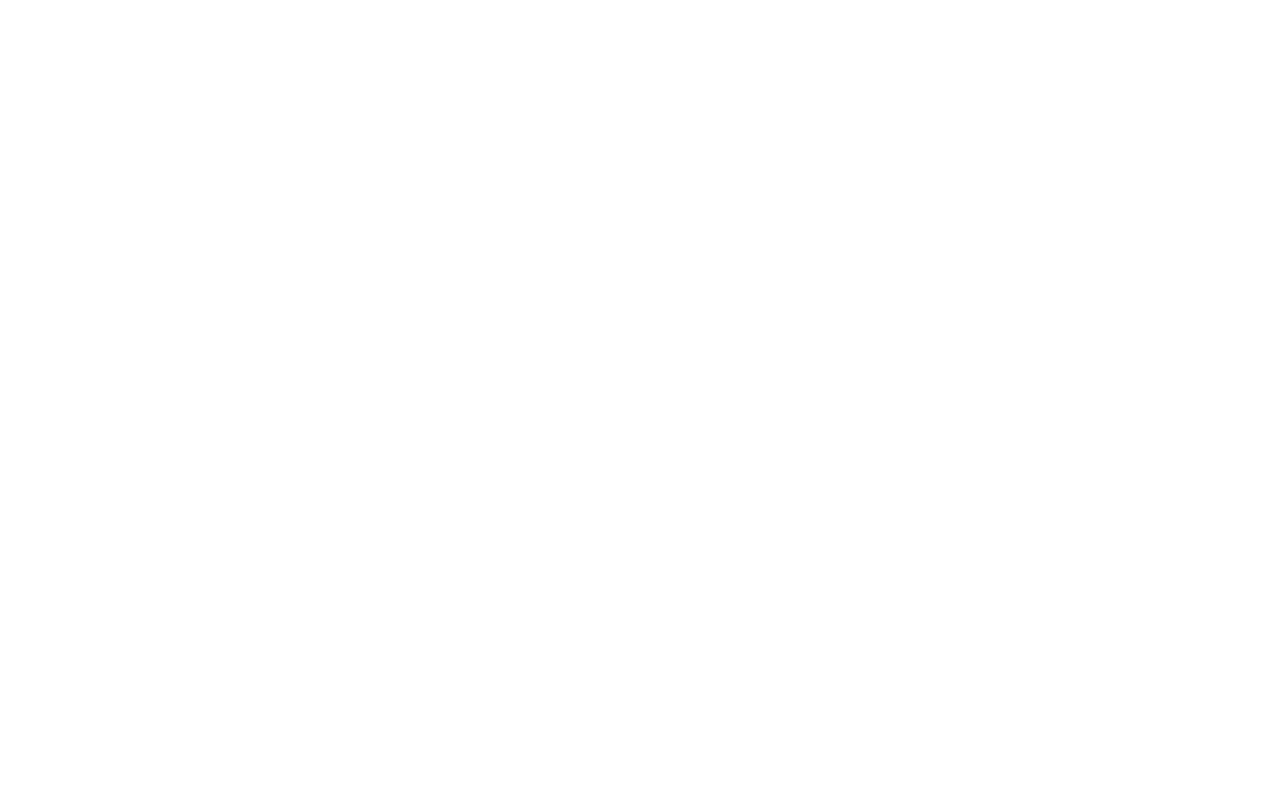
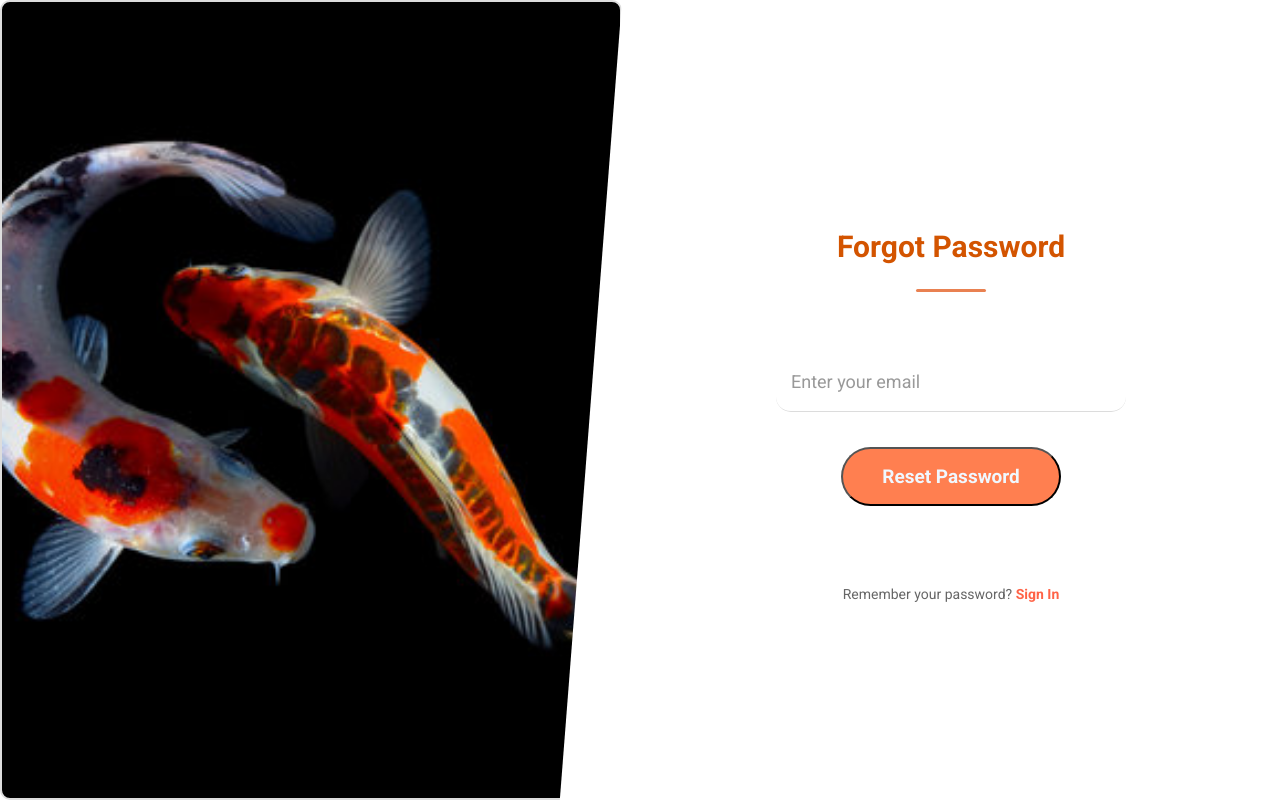
Before and after one commit to ZuuSaitoh/SWP391_Team3, a React (Vite) app in the folder website/koi-pond-building/: page /forgotpassword in a window 1280 px wide. Built offline with nearby package versions, Linux system fonts and the light colour scheme.

Commit message:
forgetpassword

```diff
--- a/website/koi-pond-building/src/App.jsx
+++ b/website/koi-pond-building/src/App.jsx
@@ -5,7 +5,7 @@
 import "./index.css";
 import LoginPage from "./page/login/login.jsx";
 import RegisterPage from "./page/register/register.jsx";
-import ForgotPassword from "./page/forgetpassword/forgetpassword.jsx";
+import ForgotPassword from "./page/forgotpassword/forgotpassword.jsx";
 
 function App() {
   const router = createBrowserRouter([
@@ -25,7 +25,7 @@
     },
     {
       path: "forgotpassword",
-      element: <forgotpassword/>,
+      element: <ForgotPassword/>,
     },
   ]);
 
--- a/website/koi-pond-building/src/main.jsx
+++ b/website/koi-pond-building/src/main.jsx
@@ -3,7 +3,7 @@
 import App from "./App.jsx";
 import "./index.css";
 import Register from "./page/register/register.jsx";
-import ForgotPassword from "./page/forgetpassword/forgetpassword.jsx";
+import ForgotPassword from "./page/forgotpassword/forgotpassword.jsx";
 import 'react-toastify/dist/ReactToastify.css';
 import { ToastContainer, toast } from 'react-toastify';
 
--- a/website/koi-pond-building/src/page/forgetpassword/forgetpassword.jsx
+++ b/website/koi-pond-building/src/page/forgotpassword/forgotpassword.jsx
@@ -1,24 +1,22 @@
 import React, { useState } from "react";
-import "./forgetpassword.css";
+import "./forgotpassword.css";
 import { useNavigate } from "react-router-dom";
 import AnimatedPage from "../animationpage/AnimatedPage";
 
-const ForgotPassword = () => {
+function ForgotPassword() {
+  const navigate = useNavigate();
   const [email, setEmail] = useState("");
   const [message, setMessage] = useState("");
 
-  const handleSubmit = (e) => {
+  async function handleResetPassword(e) {
     e.preventDefault();
-    setMessage(
-      `A password reset link has been sent to ${email}. Please check your inbox.`
-    );
-  };
+    // TODO: Implement actual password reset logic here
+    setMessage(`A password reset link has been sent to ${email}. Please check your inbox.`);
+  }
 
-  const navigate = useNavigate();
-
-  const SignInHandle = () => {
+  function SignInHandle() {
     navigate("/login");
-  };
+  }
 
   return (
     <AnimatedPage>
@@ -29,7 +27,7 @@
             <h2 className="text">Forgot Password</h2>
             <div className="underline" />
           </div>
-          <form className="inputs" onSubmit={handleSubmit}>
+          <form className="inputs" onSubmit={handleResetPassword}>
             <div className="input">
               <input
                 type="email"
@@ -61,6 +59,6 @@
       </div>
     </AnimatedPage>
   );
-};
+}
 
 export default ForgotPassword;
```
Also changed, not shown: website/koi-pond-building/src/page/forgotpassword/forgotpassword.css (renamed from website/koi-pond-building/src/page/forgetpassword/forgetpassword.css).
